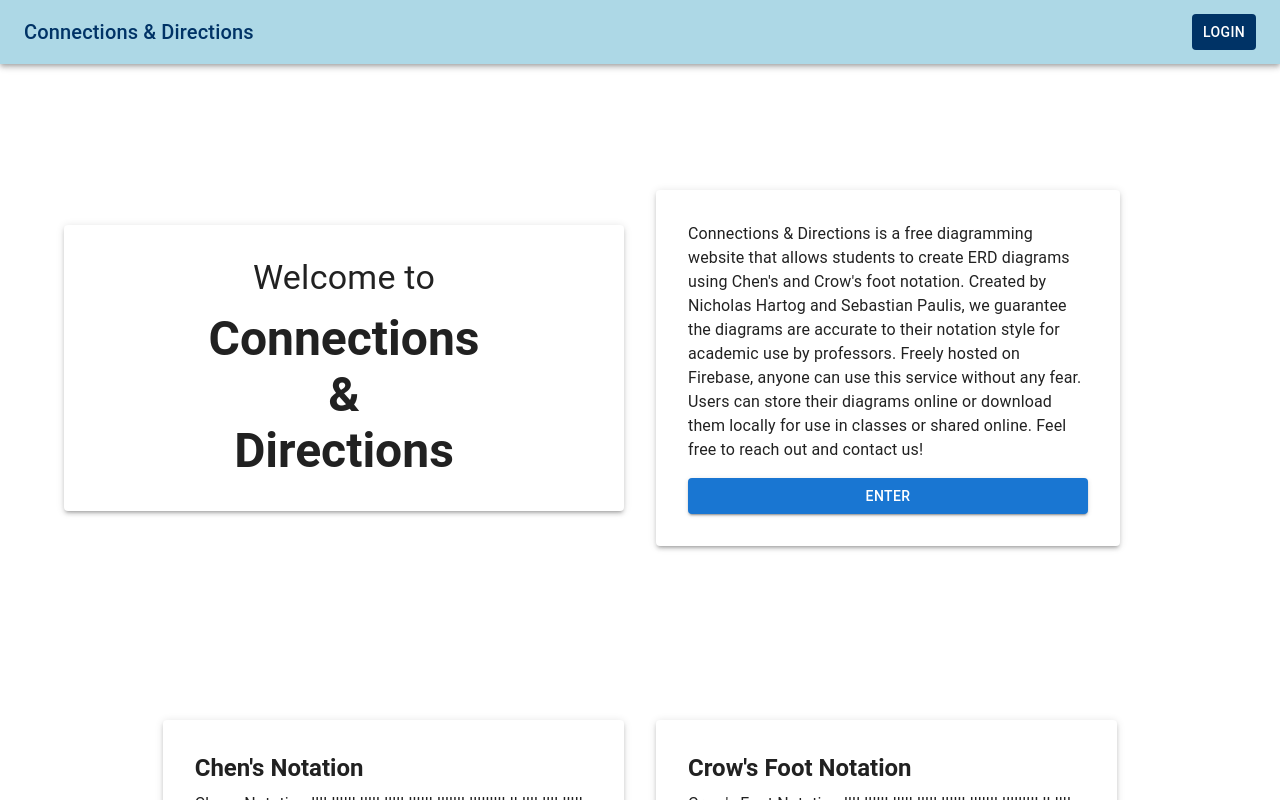
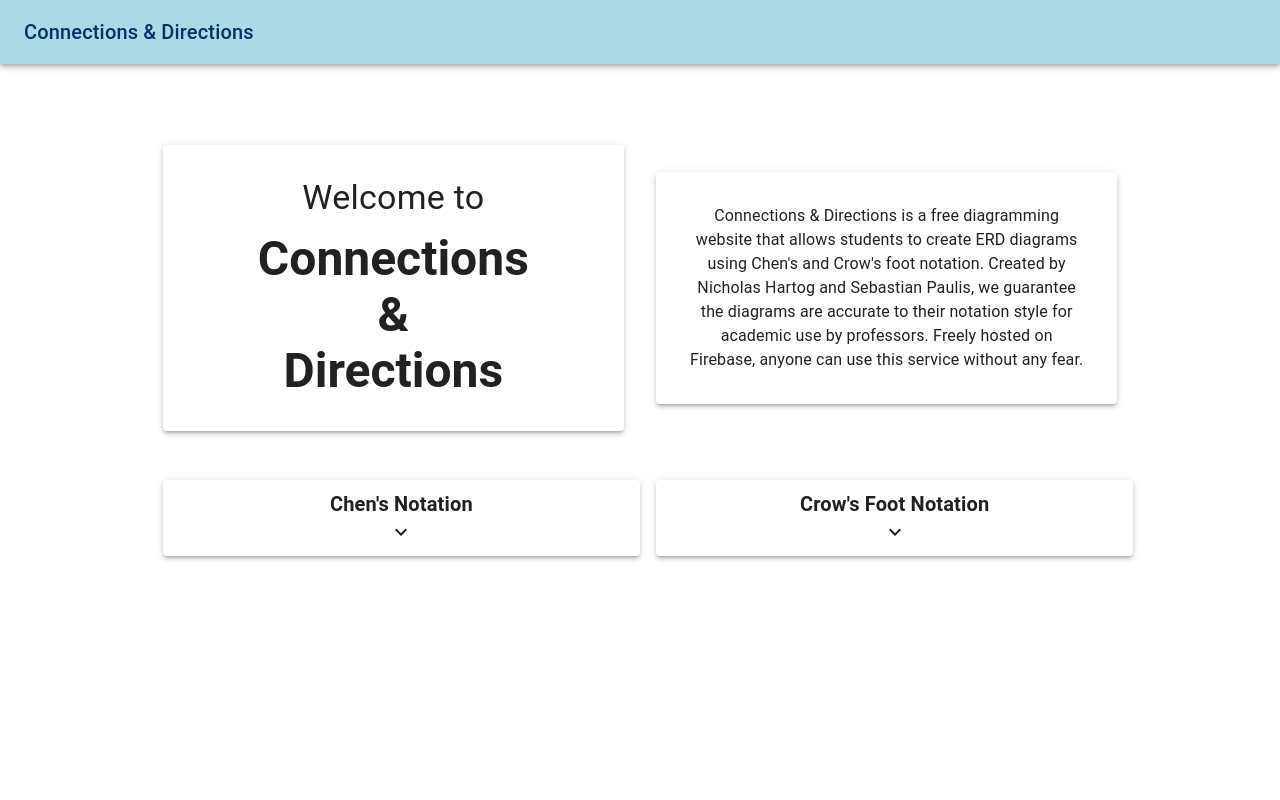
Before and after one commit to NHartog/Connections-And-Directions, a Next.js app: page / in a window 1280 px wide. Built offline with nearby package versions, Linux system fonts and the light colour scheme; what @mui/material-nextjs would draw is missing.

Commit message:
feat: Addec collapsabel boxdes for front page corws/chens

```diff
--- a/src/app/layout.tsx
+++ b/src/app/layout.tsx
@@ -14,11 +14,11 @@
                                     <Typography variant="h6" sx={{ color: '#003366' }}>
                                         Connections & Directions
                                     </Typography>
-                                    <Button sx={{
-                                        color: '#fff',
-                                        backgroundColor: '#003366',
-                                        '&:hover': { backgroundColor: '#001f4d' }
-                                    }}>LOGIN</Button>
+                                    {/*<Button sx={{*/}
+                                    {/*    color: '#fff',*/}
+                                    {/*    backgroundColor: '#003366',*/}
+                                    {/*    '&:hover': { backgroundColor: '#001f4d' }*/}
+                                    {/*}}>LOGIN</Button>*/}
                                 </Stack>
                             </Toolbar>
                         </AppBar>
--- a/src/app/page.tsx
+++ b/src/app/page.tsx
@@ -1,81 +1,112 @@
-"use client"
-import React from 'react';
-import { Paper, Grid, Typography, Button, Box, Container } from '@mui/material';
+'use client'
+import React, { useState } from 'react';
+import {Paper, Grid, Typography, Button, Box, Collapse, Container} from '@mui/material';
+import ExpandMoreIcon from '@mui/icons-material/ExpandMore';
 import { useRouter } from 'next/navigation';
 
-const WelcomePage = () => {
+const DiagramBox = ({
+                        title,
+                        description,
+                        route,
+                    }: {
+    title: string;
+    description: string;
+    route: string;
+}) => {
+    const [hovered, setHovered] = useState(false);
     const router = useRouter();
 
-    const handleEnterClick = () => {
-        router.push('/crows');
-    };
+    return (
+        <Paper
+            elevation={3}
+            sx={{
+                width: '100%',
+                maxWidth: 500,
+                overflow: 'hidden',
+                textAlign: 'center',
+                padding: 1,
+                cursor: 'pointer',
+                transition: 'box-shadow 0.3s ease',
+            }}
+            onMouseEnter={() => setHovered(true)}
+            onMouseLeave={() => setHovered(false)}
+        >
+            {/* Always visible */}
+            <Typography variant="h6" fontWeight="bold">
+                {title}
+            </Typography>
+            <ExpandMoreIcon
+                sx={{
+                    transform: hovered ? 'rotate(180deg)' : 'rotate(0deg)',
+                    transition: 'transform 0.3s ease',
+                }}
+            />
+
+            {/* Smooth expansion via Collapse */}
+            <Collapse in={hovered} timeout={300}>
+                <Box sx={{ mt: 1 }}>
+                    <Typography sx={{ mb: 1 }}>{description}</Typography>
+                    <Button
+                        variant="contained"
+                        color="primary"
+                        onClick={() => router.push(route)}
+                        sx={{ mb: 0 }}
+                    >
+                        Create {title} Diagram
+                    </Button>
+                </Box>
+            </Collapse>
+        </Paper>
+    );
+};
+
+
+export default function WelcomePage() {
+    const router = useRouter();
+
+    const handleEnterClick = () => router.push('/crows');
 
     return (
         <Box sx={{ width: 1, height: 1, overflow: 'auto' }}>
             <Container>
-                <Grid container spacing={4} justifyContent="center" alignItems="center" sx={{ minHeight: '80vh' }}>
-                    <Grid item xs={6}>
-                        <Paper elevation={3} sx={{ padding: 4, textAlign: 'center', minWidth: 250, boxShadow: 3, display: 'flex', flexDirection: 'column', justifyContent: 'center' }}>
-                            <Typography variant="h4" gutterBottom>
-                                Welcome to
-                            </Typography>
-                            <Typography variant="h3" fontWeight="bold">
-                                Connections
-                            </Typography>
-                            <Typography variant="h3" fontWeight="bold">
-                                &
-                            </Typography>
-                            <Typography variant="h3" fontWeight="bold">
-                                Directions
-                            </Typography>
+                <Grid container spacing={4} justifyContent="center" alignItems="center" sx={{ minHeight: '50vh', mt: 1 }}>
+                    <Grid item xs={5}>
+                        <Paper elevation={3} sx={{ padding: 4, textAlign: 'center', height: '100%' }}>
+                            <Typography variant="h4" gutterBottom>Welcome to</Typography>
+                            <Typography variant="h3" fontWeight="bold">Connections</Typography>
+                            <Typography variant="h3" fontWeight="bold">&</Typography>
+                            <Typography variant="h3" fontWeight="bold">Directions</Typography>
                         </Paper>
                     </Grid>
-                    <Grid item xs={6}>
-                        <Paper elevation={3} sx={{ padding: 4, maxWidth: 400, boxShadow: 3, display: 'flex', flexDirection: 'column', justifyContent: 'center' }}>
+                    <Grid item xs={5}>
+                        <Paper elevation={3} sx={{ padding: 4, textAlign: 'center', height: '100%' }}>
                             <Typography>
-                                Connections & Directions is a free diagramming website that allows students to create ERD diagrams using Chen's and Crow's foot notation. Created by Nicholas Hartog and Sebastian Paulis, we guarantee the diagrams are accurate to their notation style for academic use by professors. Freely hosted on Firebase, anyone can use this service without any fear. Users can store their diagrams online or download them locally for use in classes or shared online. Feel free to reach out and contact us!
+                                Connections & Directions is a free diagramming website that allows students to create ERD diagrams using Chen's and Crow's foot notation. Created by Nicholas Hartog and Sebastian Paulis, we guarantee the diagrams are accurate to their notation style for academic use by professors. Freely hosted on Firebase, anyone can use this service without any fear.
                             </Typography>
-                            <Button variant="contained" color="primary" sx={{ marginTop: 2, backgroundColor: '#1976d2' }} onClick={handleEnterClick}>
-                                Enter
-                            </Button>
                         </Paper>
                     </Grid>
                 </Grid>
 
-                {/* New Section Below */}
-                <Box sx={{ marginTop: 6 }}>
+                {/* Chen and Crow Interactive Cards */}
+                <Box sx={{ marginTop: 1 }}>
                     <Grid container spacing={4} justifyContent="center">
                         <Grid item xs={5}>
-                            <Paper elevation={3} sx={{ padding: 4 }}>
-                                <Typography variant="h5" fontWeight="bold" gutterBottom>
-                                    Chen's Notation
-                                </Typography>
-                                <Typography>
-                                    Chens Notation llll  llllll lllll lllll llllll lllllll lllllllll ll llll llll lllll llllll lllll lllll ll l lll lll l llll l l l llllllll lll l lllll llll llll ll ll lllll.
-                                </Typography>
-                                <Typography sx={{ marginTop: 2 }}>
-                                    Link to learn more.
-                                </Typography>
-                            </Paper>
+                            <DiagramBox
+                                title="Chen's Notation"
+                                description="Chen’s notation uses entities, attributes, and relationships to model data. It’s highly readable and often used in academic settings."
+                                route="/chens"
+                            />
                         </Grid>
                         <Grid item xs={5}>
-                            <Paper elevation={3} sx={{ padding: 4 }}>
-                                <Typography variant="h5" fontWeight="bold" gutterBottom>
-                                    Crow's Foot Notation
-                                </Typography>
-                                <Typography>
-                                    Crow's Foot Notation llll  llllll lllll lllll llllll lllllll lllllllll ll llll llll lllll llllll lllll lllll ll l lll lll l llll l l l llllllll lll l lllll llll llll ll ll lllll.
-                                </Typography>
-                                <Typography sx={{ marginTop: 2 }}>
-                                    Link to learn more.
-                                </Typography>
-                            </Paper>
+                            <DiagramBox
+                                title="Crow's Foot Notation"
+                                description="Crow’s Foot notation is popular for relational database design and uses symbols to denote cardinality and relationship types."
+                                route="/crows"
+                            />
                         </Grid>
                     </Grid>
                 </Box>
             </Container>
         </Box>
     );
-};
-
-export default WelcomePage;
+}
```
